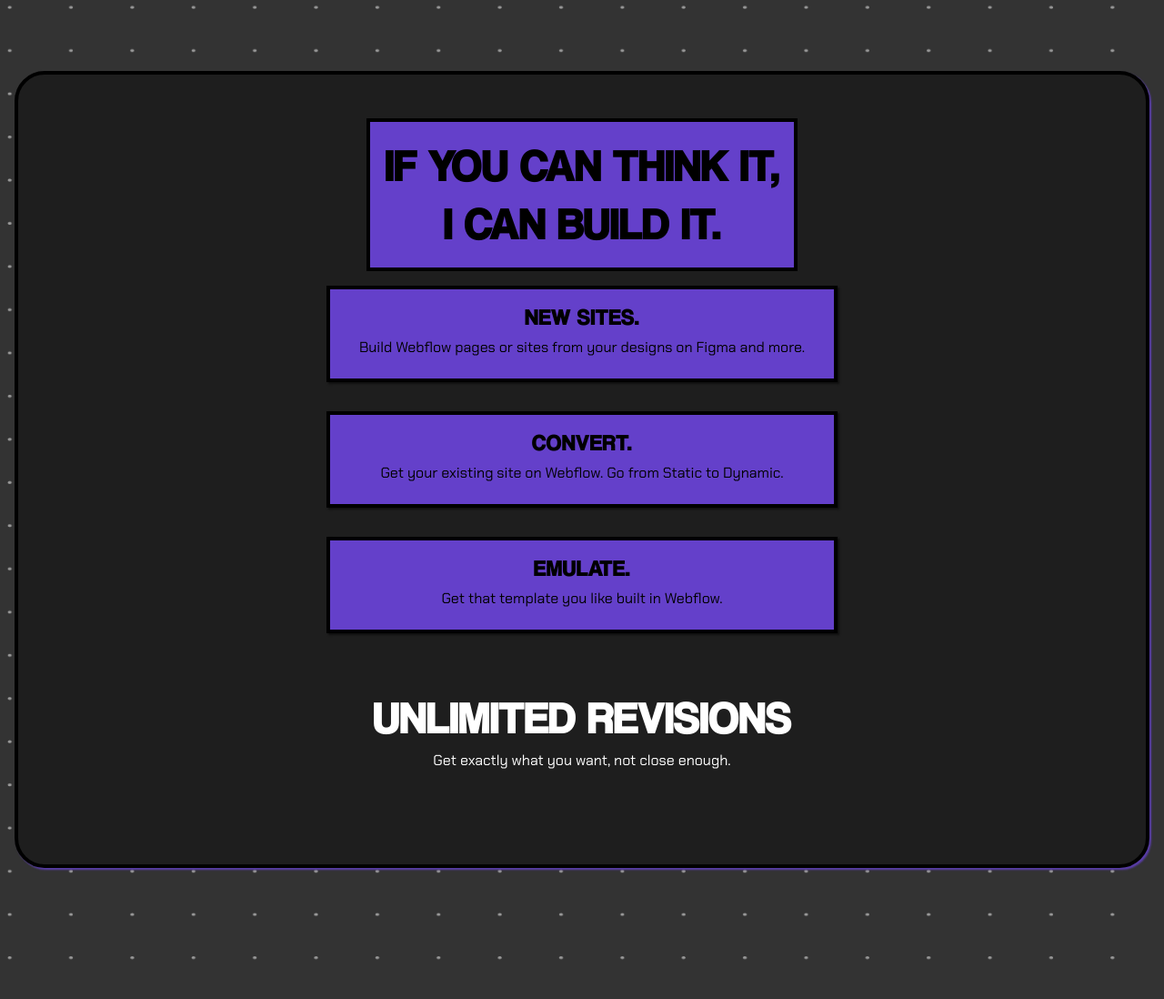
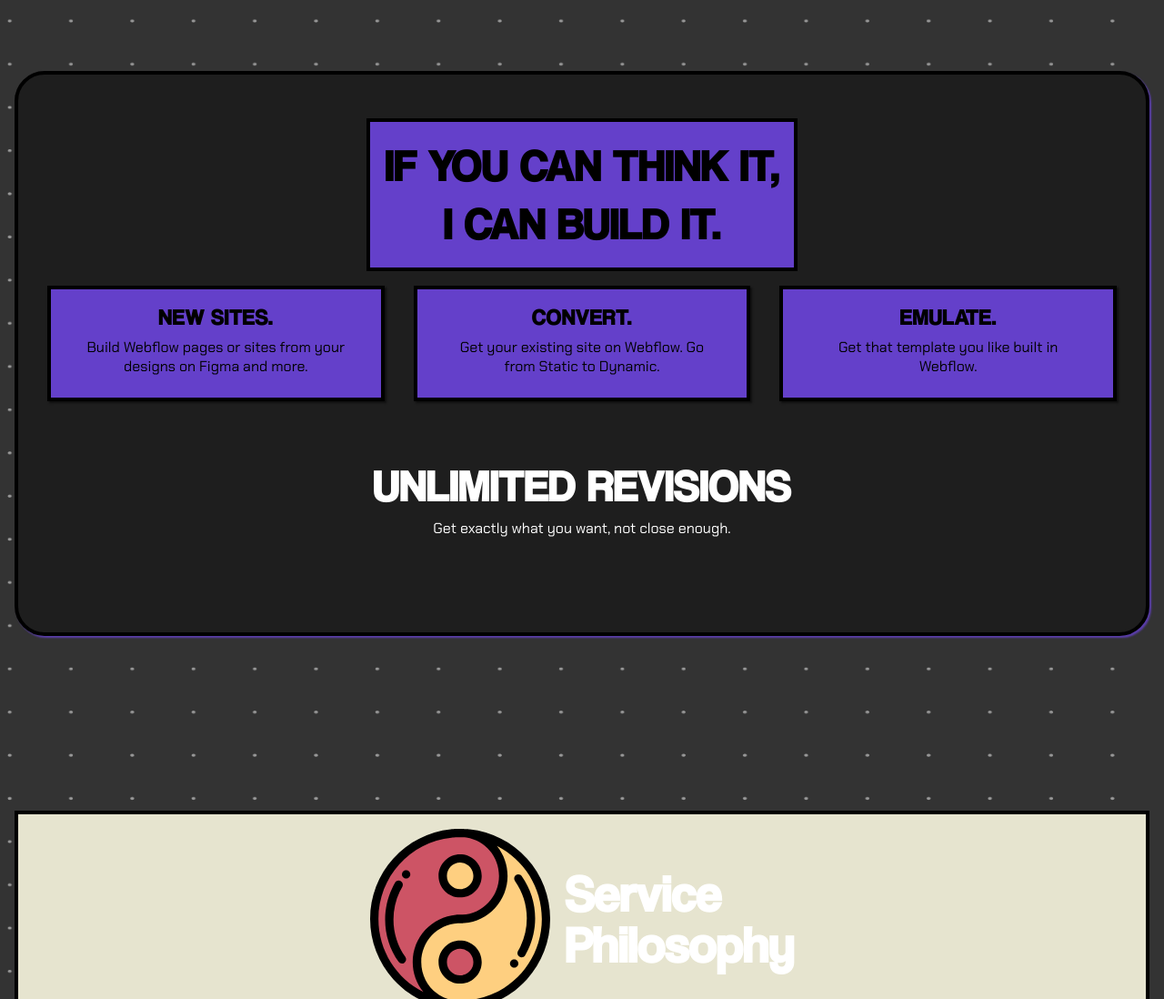
Before and after one commit to guestpixel-byte/Websites-by-Curtis, an Eleventy site: page src/index.njk in a window 1280 px wide. Shown: the part 2212-3310 px from the top of the page at 91% size. Built offline with nearby package versions, Linux system fonts and the light colour scheme; Eleventy itself is replaced by a stand-in of ours; files that its build step writes are made by us from their sources.

Commit message:
update1.1

```diff
--- a/public/style.css
+++ b/public/style.css
@@ -257,6 +257,7 @@
     display: flex;
     flex-direction: column;
     align-items: center;
+    width: 100%;
 }
 
 .section-title {
@@ -372,8 +373,9 @@
 
 .services-snapshot {
     display: grid;
-    grid-template-columns: repeat(auto-fit, minmax(26rem, 1fr));
+    grid-template-columns: repeat(auto-fit, minmax(20rem, 1fr));
     grid-template-rows: auto;
+    width: 100%;
 }
 
 .service-box {
--- a/src/_includes/snapshot.njk
+++ b/src/_includes/snapshot.njk
@@ -4,7 +4,7 @@
         <h1>If you can think it, <br> I can build it.</h1>
     </section>
 
-    <section class="services-snapshot">
+    <div class="services-snapshot">
         <div class="service-box">
             <h2>New Sites.</h2>
             <p class="p-center">Build Webflow pages or sites from your designs on Figma and more.</p>
@@ -17,7 +17,7 @@
             <h2>Emulate.</h2>
             <p class="p-center">Get that template you like built in Webflow.</p>
         </div>
-    </section>
+    </div>
 
     <section class="revisions-section">
         <div class="revisions-banner">
--- a/src/style.css
+++ b/src/style.css
@@ -257,6 +257,7 @@
     display: flex;
     flex-direction: column;
     align-items: center;
+    width: 100%;
 }
 
 .section-title {
@@ -372,8 +373,9 @@
 
 .services-snapshot {
     display: grid;
-    grid-template-columns: repeat(auto-fit, minmax(26rem, 1fr));
+    grid-template-columns: repeat(auto-fit, minmax(20rem, 1fr));
     grid-template-rows: auto;
+    width: 100%;
 }
 
 .service-box {
```
Also changed, not shown: public/index.html.
